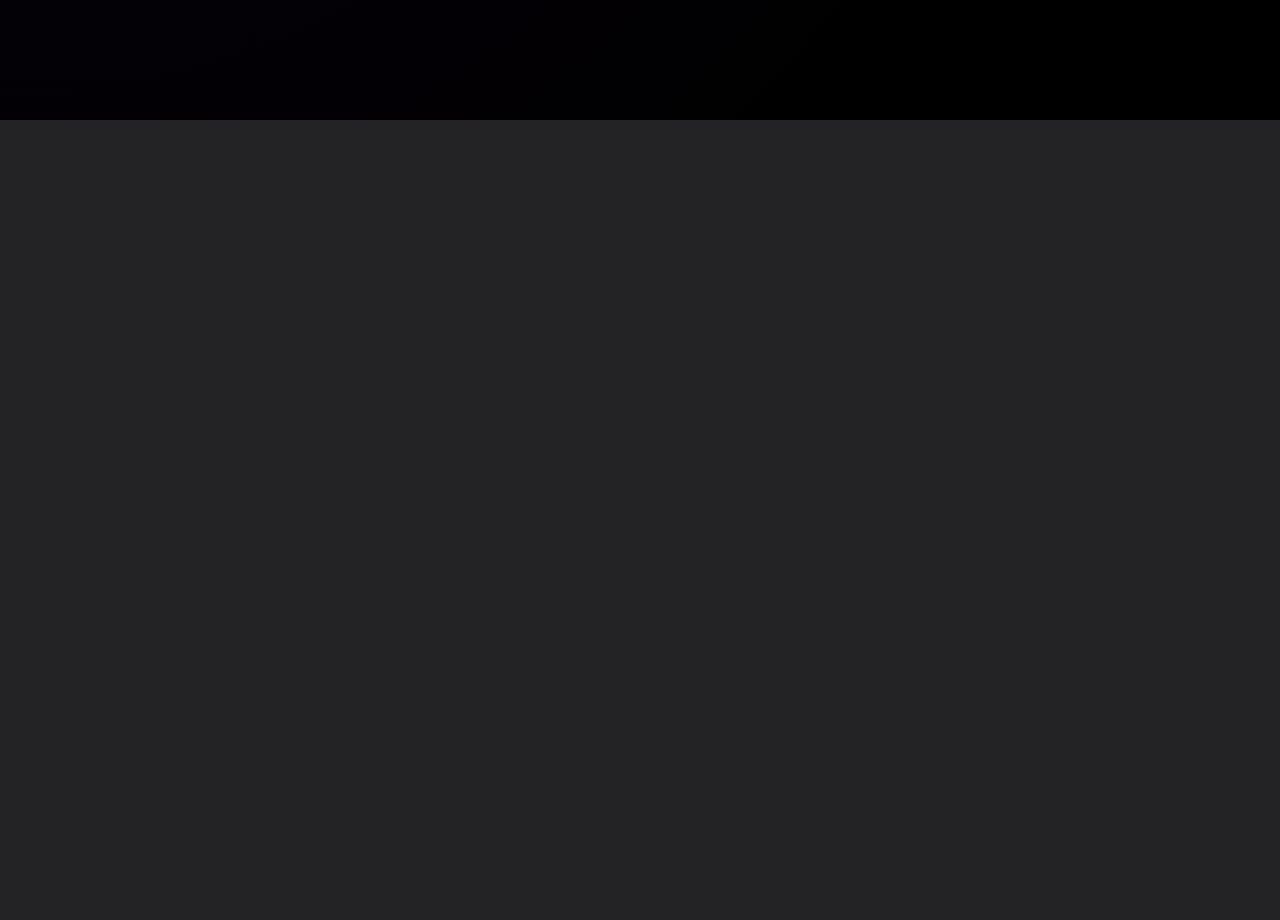
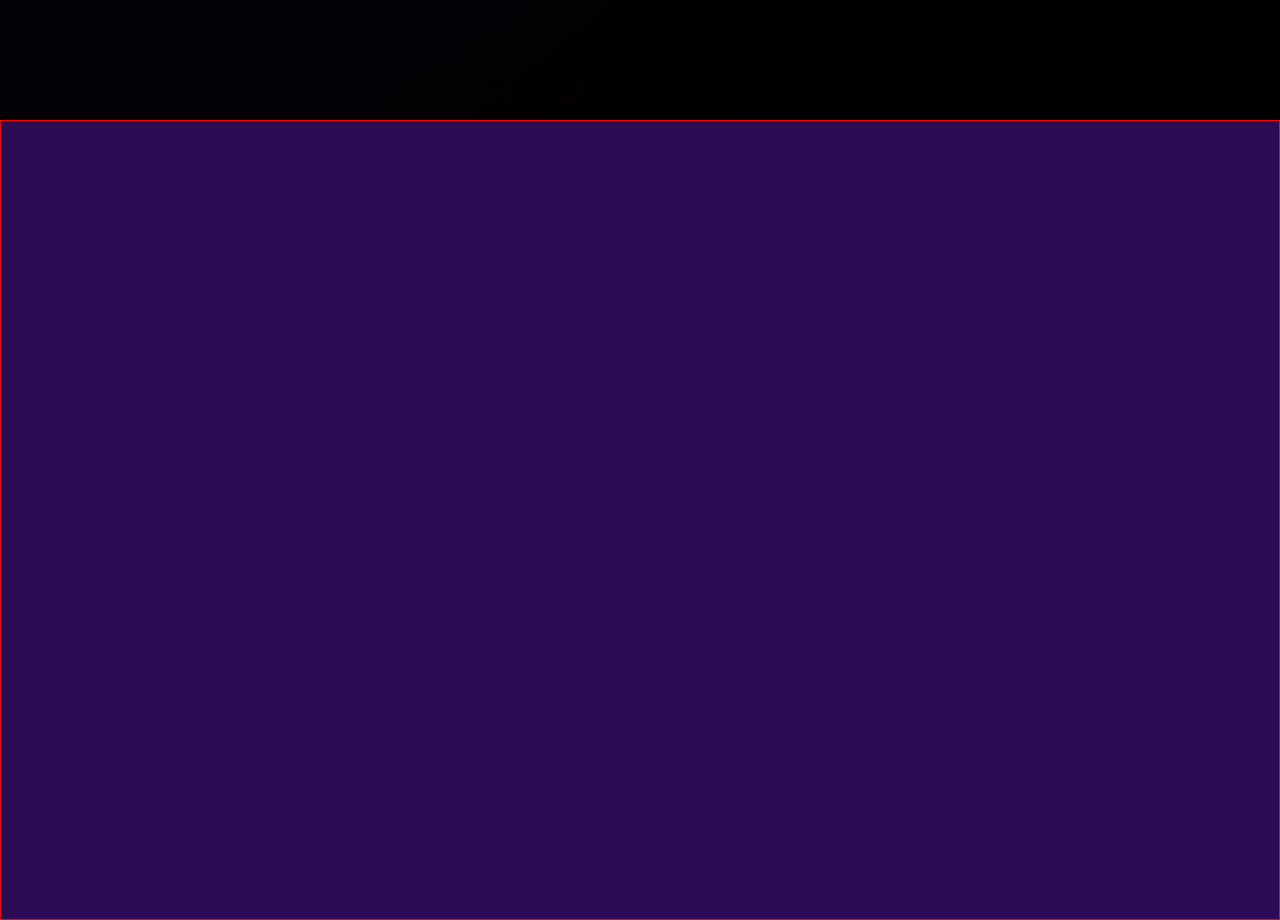
Before and after one commit to MiguelAChavez/Porfolio, a React (Vite) app: page / in a window 1280 px wide. Shown: the part 680-1600 px from the top of the page. Before the commit the page ends 800 px from the top, so only its background shows below. Built offline with nearby package versions, Linux system fonts and the light colour scheme.

Commit message:
Updated css file

```diff
--- a/src/components/App/App.css
+++ b/src/components/App/App.css
@@ -1,5 +1,5 @@
 * {
-    font-family: system-ui, -apple-system, BlinkMacSystemFont, 'Segoe UI', Roboto, Oxygen, Ubuntu, Cantarell, 'Open Sans', 'Helvetica Neue', sans-serif;
+    font-family: 'Lucida Sans', 'Lucida Sans Regular', 'Lucida Grande', 'Lucida Sans Unicode', Geneva, Verdana, sans-serif;
 }
 
 .card-app {
@@ -15,11 +15,8 @@
     display: flex;
     align-items: center;
     background-color: #2c0d55;
-    border-radius: 20px 20px 0px 0px;
     padding: 0px 30px 0px 30px;
     cursor: pointer;
+    border: 1px solid red;
+    min-height: 100vh;
 }
-
-.app:hover {
-    background-color: #200a3d;
-}
--- a/src/components/App/App.jsx
+++ b/src/components/App/App.jsx
@@ -6,7 +6,7 @@ function App() {
     <>
       <NavBar></NavBar>
       <TextContent></TextContent>
-      <main>
+      <main className="app">
         <div className=""></div>
       </main>
     </>
--- a/src/css/index.css
+++ b/src/css/index.css
@@ -5,7 +5,6 @@
 }
 
 :root {
-   font-family: 'Lucida Sans', 'Lucida Sans Regular', 'Lucida Grande', 'Lucida Sans Unicode', Geneva, Verdana, sans-serif;
    line-height: 3;
    font-weight: 400;
 
```
